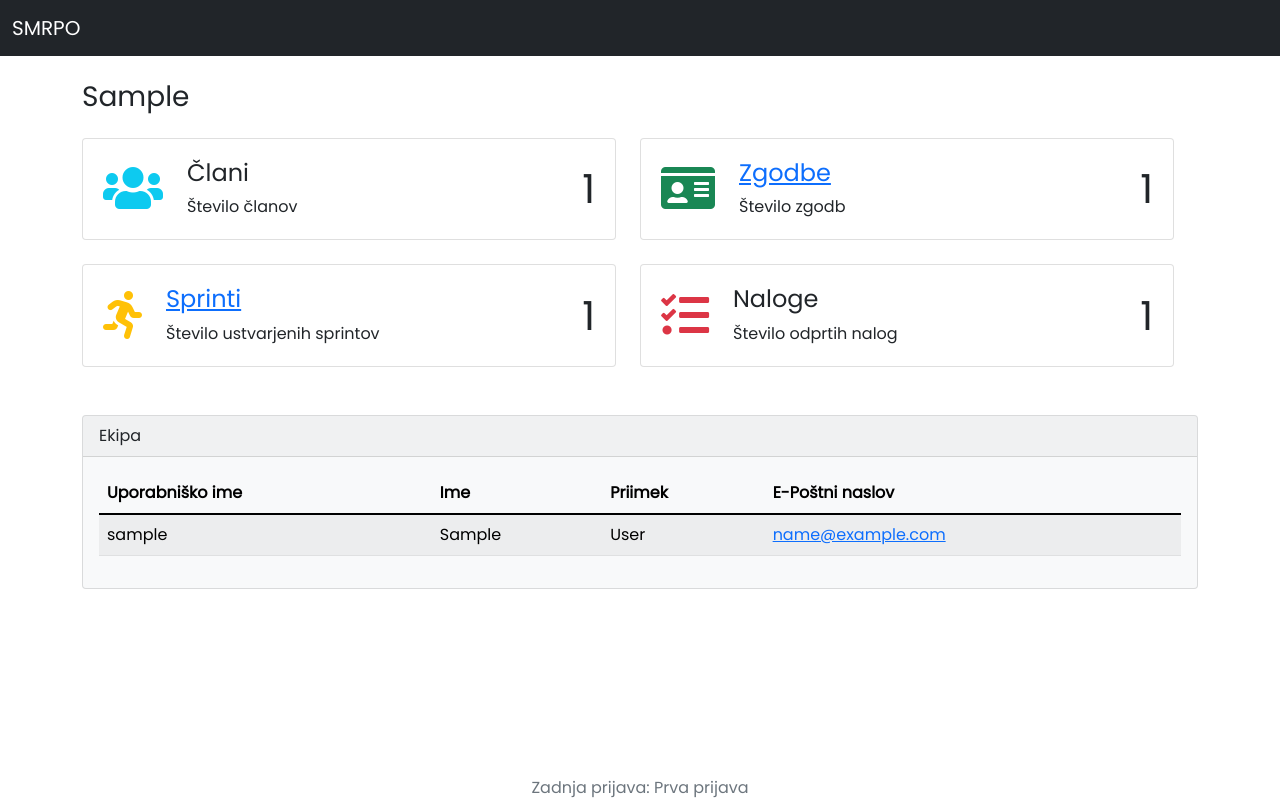
After one commit to peterhorvat/SMRPO-project, a Django app: page /projects/1/summary in a window 1280 px wide. The commit adds this page. Run offline with Django 4.2, Linux system fonts and the light colour scheme; tables that the repository leaves empty hold one stand-in row (values such as "Sample post"); some libraries are stand-ins or nearby versions.

Commit message:
Sprememba projektne strani (project summary)

```diff
--- a/Projekt/urls.py
+++ b/Projekt/urls.py
@@ -43,6 +43,8 @@ urlpatterns = [
     path('edit_sprint/<int:sprint_id>/', v.edit_sprint, name='edit_sprint'),
     path('sprints/', v.sprint_list, name='sprint_list'),
     path('sprints/<int:project_id>/', v.sprint_list, name='sprint_list_id'),
+
+    path('projects/<int:project_id>/summary', v.project_summary, name='project_summary'),
     path('user_settings/', v.update_user, name='update_user'),
     path('password_change/', auth_views.PasswordChangeView.as_view(template_name='change_password.html')),
     path('password_change/done', auth_views.PasswordChangeDoneView.as_view(template_name='change_password_done.html'), name='password_change_done'),
--- a/templates/base.html
+++ b/templates/base.html
@@ -43,9 +43,11 @@
                 <li class="nav-item">
                     <a class="nav-link {% if request.path == '/' %}active{% endif %}" href="/" >Domov</a>
                 </li>
+                {% comment %}
                 <li class="nav-item">
                     <a class="nav-link {% if request.path == '/sprints/' %}active{% endif %}" href="{% url 'sprint_list' %}">Sprinti</a>
                 </li>
+                {% endcomment %}
                 {% if request.user.is_superuser and request.user.otp_auth %}
                     <li class="nav-item">
                         <a class="nav-link" href="{% url 'admin:index' %}">Administracija</a>
--- a/templates/landing_page.html
+++ b/templates/landing_page.html
@@ -6,7 +6,7 @@
         <div class="d-flex" style="flex-direction: column; padding: 10px; ">
             {% for projekt in projekti %}
                 <div class="d-flex text-center align-items-baseline" style="justify-content: space-between; padding: 10px">
-                    <h5 style="margin-right: 5px"><a href="/projects/{{ projekt.id }}">{{ projekt.ime }}</a></h5>
+                    <h5 style="margin-right: 5px"><a href="{% url 'project_summary' projekt.id %}">{{ projekt.ime }}</a></h5>
                     {% if request.user.is_superuser %}
                         <div class="d-flex" style="justify-content: space-between; width: 30%">
                             <button class="btn btn-primary" onclick="window.location.replace('projects/{{ projekt.id }}/edit/')" style="height: 40%; width: auto"><span><i
--- a/templates/project_page.html
+++ b/templates/project_page.html
@@ -20,7 +20,9 @@
             {% for zgodba in zgodbe %}
                 <div class="card">
                     <div class="card-header d-flex align-items-baseline" style="justify-content: space-between">
-                        <h3 class="card-title" style="margin-right: 5px">{{ zgodba.ime }}</h3>
+                        <h3 class="card-title text-center" style="margin-right: 5px">
+                            {{ zgodba.ime }}
+                        </h3>
                         {% if product_owner is not None or scrum_master is not None %}
                         <div class="d-flex">
                             <button class="btn" data-bs-toggle="modal" data-bs-target="#addNewStory" data-bs-Ime="{{ zgodba.ime }}" data-bs-Vsebina="{{ zgodba.vsebina }}"
--- /dev/null
+++ b/templates/project_summary.html
@@ -0,0 +1,124 @@
+{% extends "base.html" %}
+{% load crispy_forms_filters %}
+{% block content %}
+
+    <div class="container mt-4">
+        <h3>{{ projekt.ime }}</h3>
+        <div class="row mt-4 mb-2">
+            <div class="row">
+              <div class="col-xl-6 col-md-12 mb-4">
+                <div class="card">
+                  <div class="card-body">
+                    <div class="d-flex justify-content-between p-md-1">
+                      <div class="d-flex flex-row">
+                        <div class="align-self-center">
+                          <i class="fas fa-users text-info fa-3x me-4"></i>
+                        </div>
+                        <div>
+                          <h4>Člani</h4>
+                          <p class="mb-0">Število članov</p>
+                        </div>
+                      </div>
+                      <div class="align-self-center">
+                        <h2 class="h1 mb-0">{{ clani|length }}</h2>
+                      </div>
+                    </div>
+                  </div>
+                </div>
+              </div>
+              <div class="col-xl-6 col-md-12 mb-4">
+                <div class="card">
+                  <div class="card-body">
+                    <div class="d-flex justify-content-between p-md-1">
+                      <div class="d-flex flex-row">
+                        <div class="align-self-center">
+                          <i class="fas fa-id-card text-success fa-3x me-4"></i>
+                        </div>
+                        <div>
+                          <h4><a href="{% url 'project_page' projekt.id %}">Zgodbe</a></h4>
+                          <p class="mb-0">Število zgodb</p>
+                        </div>
+                      </div>
+                      <div class="align-self-center">
+                        <h2 class="h1 mb-0">{{ zgodbe|length }}</h2>
+                      </div>
+                    </div>
+                  </div>
+                </div>
+              </div>
+            </div>
+            <div class="row">
+              <div class="col-xl-6 col-md-12 mb-4">
+                <div class="card">
+                  <div class="card-body">
+                    <div class="d-flex justify-content-between p-md-1">
+                      <div class="d-flex flex-row">
+                        <div class="align-self-center">
+                          <i class="fas fa-running text-warning fa-3x me-4"></i>
+                        </div>
+                        <div>
+                          <h4><a href="{% url 'sprint_list_id' projekt.id %}">Sprinti</a></h4>
+                          <p class="mb-0">Število ustvarjenih sprintov</p>
+                        </div>
+                      </div>
+                      <div class="align-self-center">
+                        <h2 class="h1 mb-0">{{ sprinti|length }}</h2>
+                      </div>
+                    </div>
+                  </div>
+                </div>
+              </div>
+              <div class="col-xl-6 col-md-12 mb-4">
+                <div class="card">
+                  <div class="card-body">
+                    <div class="d-flex justify-content-between p-md-1">
+                      <div class="d-flex flex-row">
+                        <div class="align-self-center">
+                          <i class="fas fa-tasks text-danger fa-3x me-4"></i>
+                        </div>
+                        <div>
+                          <h4>Naloge</h4>
+                          <p class="mb-0">Število odprtih nalog</p>
+                        </div>
+                      </div>
+                      <div class="align-self-center">
+                        <h2 class="h1 mb-0">{{ naloge|length }}</h2>
+                      </div>
+                    </div>
+                  </div>
+                </div>
+              </div>
+            </div>
+        </div>
+        <div class="row mt-4 mb-2">
+            <div class="col-sm-12 col-md-12 col-lg-12 me-auto">
+                <div class="card text-white bg-light mb-3">
+                    <div class="card-header text-dark">Ekipa</div>
+                    <div class="card-body">
+                        <table class="table table-light table-striped">
+                          <thead>
+                            <tr>
+                              <th scope="col">Uporabniško ime</th>
+                              <th scope="col">Ime</th>
+                              <th scope="col">Priimek</th>
+                              <th scope="col">E-Poštni naslov</th>
+                            </tr>
+                          </thead>
+                          <tbody>
+                          {% for clan in clani %}
+                            <tr>
+                              <td>{{ clan.uporabnik.username }}</td>
+                              <td>{{ clan.uporabnik.first_name }}</td>
+                              <td>{{ clan.uporabnik.last_name }}</td>
+                              <td><a href="mailto:{{ clan.uporabnik.email }}">{{ clan.uporabnik.email }}</a></td>
+                            </tr>
+                          {% endfor %}
+                          </tbody>
+                        </table>
+                    </div>
+                </div>
+            </div>
+        </div>
+    </div>
+
+{% endblock %}
--- a/templates/sprint_list.html
+++ b/templates/sprint_list.html
@@ -4,7 +4,7 @@
     <div class="container mt-4">
         <h3>Seznam sprintov za izbrani projekt</h3>
         <div class="row mt-2 mb-2">
-            <div class="col-sm-12 col-md-4 col-lg-4 me-auto">
+{% comment %}            <div class="col-sm-12 col-md-4 col-lg-4 me-auto">
                 <label>Izberite projekt katerega sprinte želite videti</label>
                 <select class="form-select"
                         aria-label="Izbirnik projektov"
@@ -27,7 +27,7 @@
                         {% endif %}
                     {% endfor %}
                 </select>
-            </div>
+            </div>{% endcomment %}
             <div class="col-sm-12 col-md-auto col-lg-auto align-self-end d-flex flex-row-reverse">
                 <a class="btn btn-success" href="{% url 'create_new_sprint' %}" role="button">Dodaj nov sprint</a>
             </div>
--- a/website/forms.py
+++ b/website/forms.py
@@ -80,7 +80,7 @@ class SprintForm(ModelForm):
         help_texts = {'hitrost': 'Vnesite pozitivno celo število.'}
         widgets = {
             'hitrost': forms.NumberInput(attrs={'min': 1, 'type': 'number'}),
-            'zacetni_cas': DateTimeInput(),
+            'zacetni_cas': DateTimeInput(format=""),
             'koncni_cas': DateTimeInput(),
         }
 
--- a/website/views.py
+++ b/website/views.py
@@ -13,7 +13,7 @@ from django_otp.plugins.otp_totp.models import TOTPDevice
 from .decorators import restricted
 from .forms import UserLoginForm, CreateNewProjectForm, OTPForm, ZgodbaForm, UporabnikChangeForm, SprintForm, \
     EditSprintForm, EditSprintFormAdmin
-from .models import Uporabnik, Projekt, Zgodba, Clan, ProjectOwner, ScrumMaster, Sprint
+from .models import Uporabnik, Projekt, Zgodba, Clan, ProjectOwner, ScrumMaster, Sprint, Naloga
 
 
 @login_required
@@ -286,3 +286,20 @@ def edit_sprint(request, sprint_id):
 def delete_sprint(request, id):
     Sprint.objects.filter(id=id).delete()
     return redirect("sprint_list")
+
+
+def project_summary(request, project_id):
+    instance = get_object_or_404(Projekt, id=project_id)
+    clani = Clan.objects.filter(projekt=instance)
+    zgodbe = Zgodba.objects.filter(projekt=instance)
+    sprinti = Sprint.objects.filter(projekt=instance)
+    naloge = Naloga.objects.filter(clan__projekt=instance)
+    return render(request, 'project_summary.html',
+                  {
+                      'projekt': instance,
+                      'clani': clani,
+                      'zgodbe': zgodbe,
+                      'sprinti': sprinti,
+                      'naloge': naloge
+
+                   })
```
